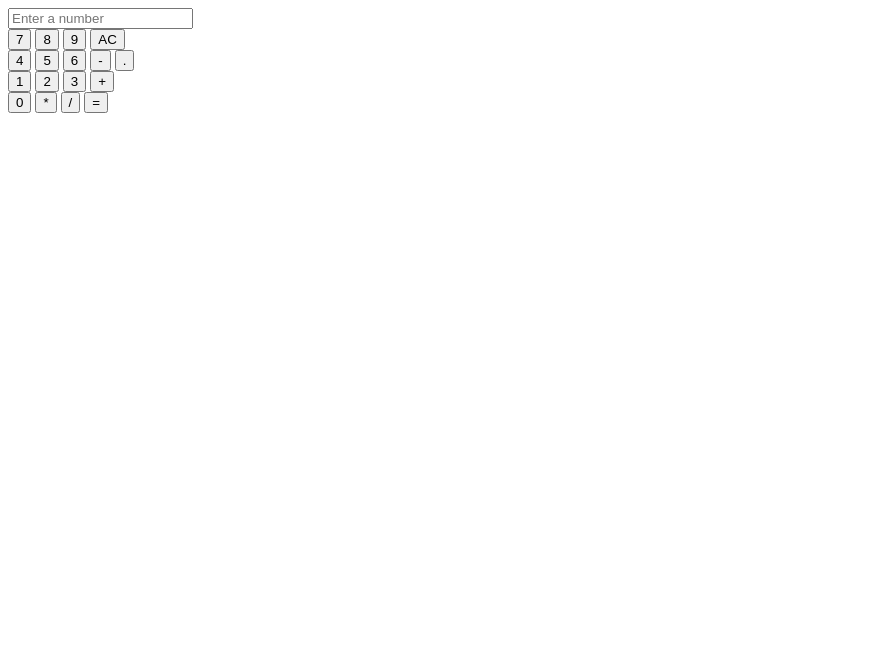
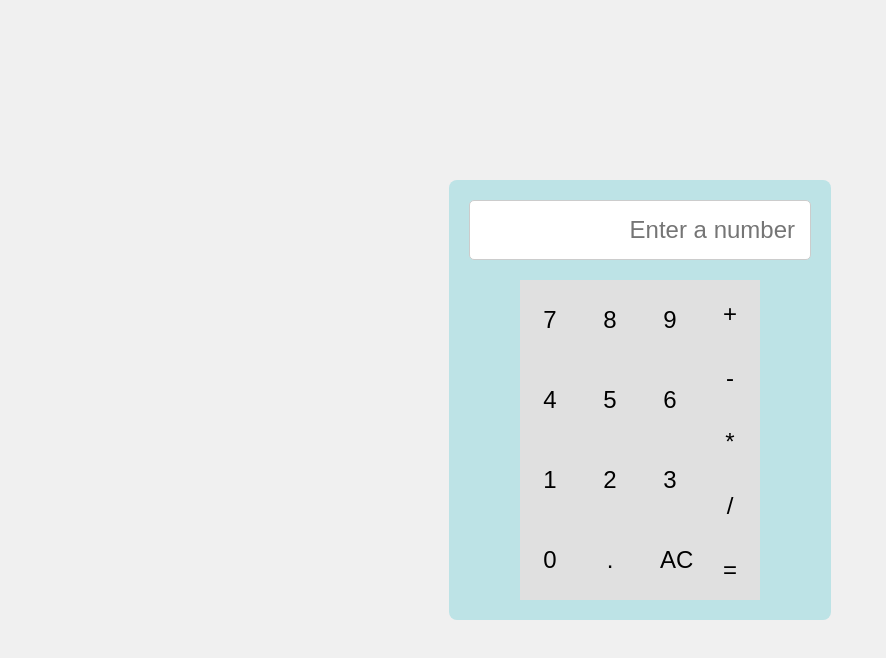
Before and after one commit to TSlaykila/calculatorOdin, a plain HTML site: page index.html in a window 1280 px wide. Shown: the whole page, without its empty margins (0-886 px from the left). Drawn offline with Linux system fonts and the light colour scheme.

Commit message:
added some css styling to the calculator

```diff
--- a/index.html
+++ b/index.html
@@ -1,36 +1,52 @@
 <!DOCTYPE html>
 <html lang="en">
+
 <head>
     <meta charset="UTF-8">
     <meta name="viewport" content="widthinitial-scale=1.0">
     <title>Calculator</title>
+    <link rel="stylesheet" href="style.css">
 </head>
+
 <body>
     <div class="container">
         <input id="display" type="text" placeholder="Enter a number">
-        <br>
+        <div id="numbersOperator">
+            <div id="numbers">
+                <div class="row">
                 <button id="digit-7">7</button>
                 <button id="digit-8">8</button>
                 <button id="digit-9">9</button>
-        <button id="clear">AC </button>
-        <br>
+                </div>
+
+                <div class="row">
                 <button id="digit-4">4</button>
                 <button id="digit-5">5</button>
                 <button id="digit-6">6</button>
-        <button id="substract"> - </button>
-        <button id="dot"> . </button>
-        <br>
+
+                </div>
+                <div class="row">
                 <button id="digit-1">1</button>
                 <button id="digit-2">2</button>
                 <button id="digit-3">3</button>
+
+                </div>
+                <div class="row">
+                <button id="digit-0">0</button>
+                <button id="dot"> . </button>
+                <button id="clear">AC </button>
+                </div>
+
+            </div>
+            <div id="operators">
                 <button id="add"> + </button>
-        <br>
-        <button id="digit-0">0</button>
+                <button id="substract"> - </button>
                 <button id="multiply"> * </button>
                 <button id="divide"> / </button>
                 <button id="equals"> = </button>
             </div>
-    <style src="style.css"></style>
+        </div>
+    </div>
     <script src="script.js"></script>
 </body>
 </html>
--- a/style.css
+++ b/style.css
@@ -0,0 +1,88 @@
+
+* {
+    margin: 0;
+    padding: 0;
+    box-sizing: border-box;
+}
+
+
+body {
+    display: flex;
+    justify-content: center;
+    align-items: center;
+    min-height: 100vh;
+    background-color: #f0f0f0;
+}
+
+
+.container {
+    display: flex;
+    flex-direction: column;
+    align-items: center;
+    gap: 10px;
+    padding: 20px;
+    background-color: rgb(189, 227, 230);
+    border-radius: 8px;
+}
+
+.container .row {
+    display: flex;
+    flex-direction: row;
+
+}
+
+.container .row button{
+    box-sizing: border-box;
+    height: 80px;
+    width: 50px;
+}
+
+.container #numbersOperator{
+    display: flex;
+}
+
+.container #numbersOperator #operators{
+    display: flex;
+    flex-direction: column;
+}
+
+.container #numbersOperator #operators button{
+    box-sizing: border-box;
+    height: 64px;
+}
+
+
+
+input[type="text"] {
+    width: 100%;
+    padding: 15px;
+    font-size: 1.5em;
+    text-align: right;
+    margin-bottom: 10px;
+    border: 1px solid #ccc;
+    border-radius: 5px;
+}
+
+
+.button-row {
+    display: flex;
+    justify-content: center;
+    gap: 10px;
+}
+
+button {
+    padding: 20px;
+    font-size: 1.5em;
+    background-color: #e0e0e0;
+    border: none;
+    cursor: pointer;
+    min-width: 60px;
+}
+
+button:hover {
+    background-color: #d0d0d0;
+}
+
+button:active {
+    background-color: #b0b0b0;
+}
```
Lines whose indentation alone changed are shown as unchanged.
